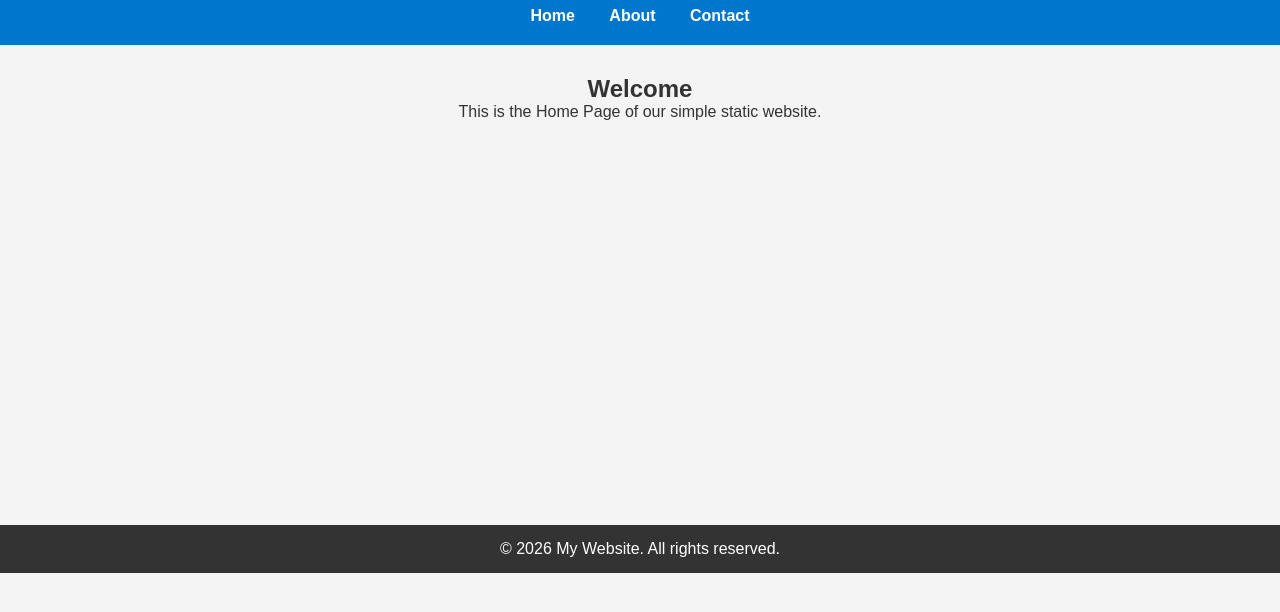
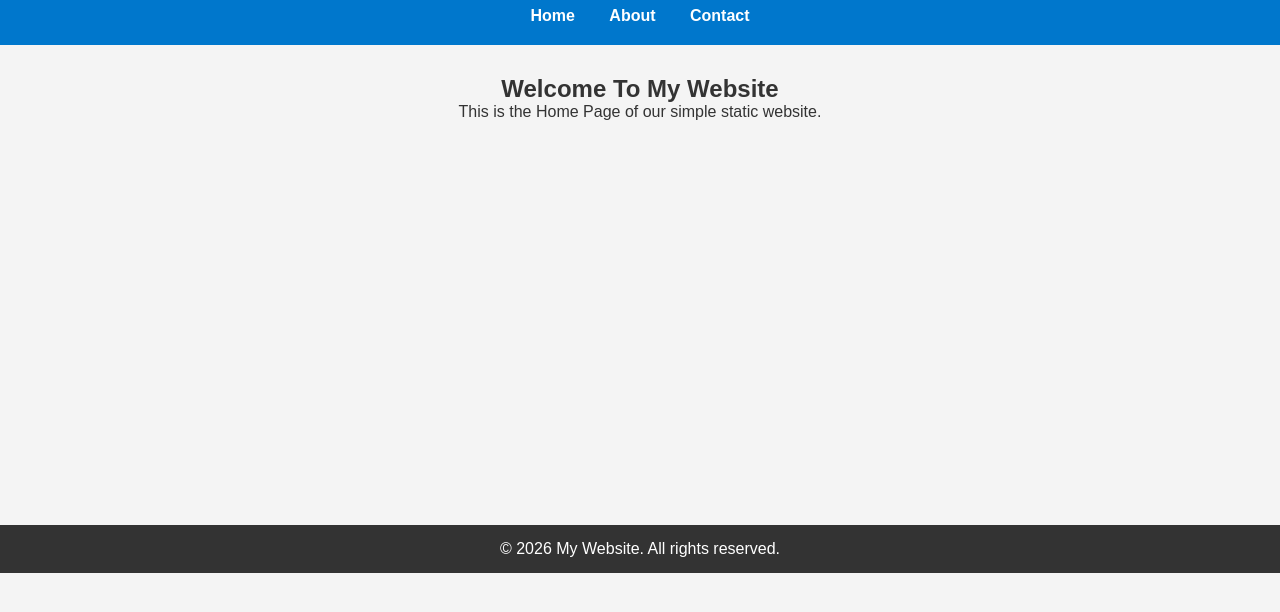
Before and after one commit to Rashid-WA/company-website-cicd, a plain HTML site: page index.html in a window 1280 px wide. Shown: the part 60-672 px from the top of the page. Drawn offline with Linux system fonts and the light colour scheme.

Commit message:
Update index.html

```diff
--- a/index.html
+++ b/index.html
@@ -18,7 +18,7 @@
 </header>
 
 <main>
-    <h2>Welcome</h2>
+    <h2>Welcome To My Website</h2>
     <p>This is the Home Page of our simple static website.</p>
 </main>
 
```
